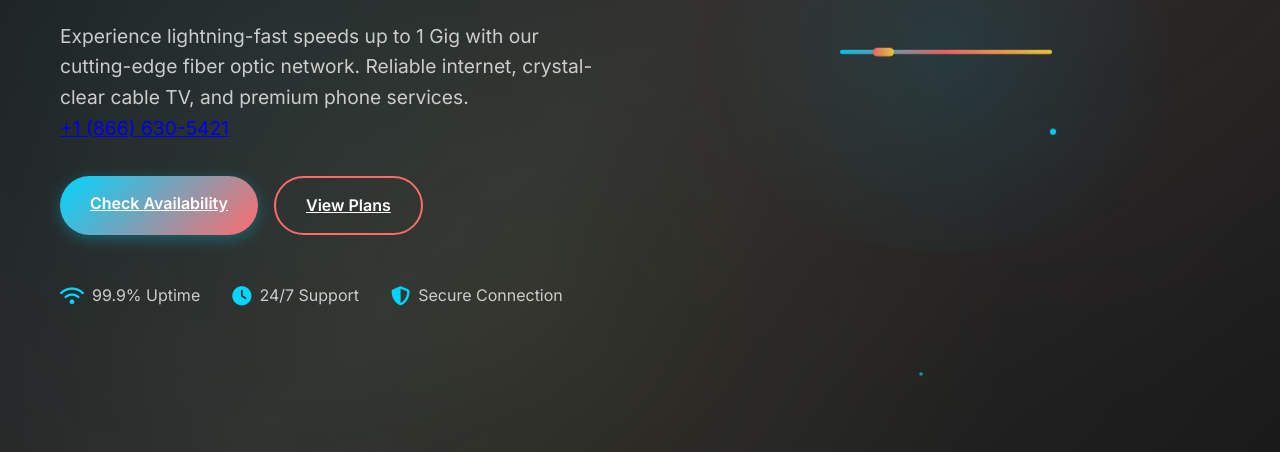
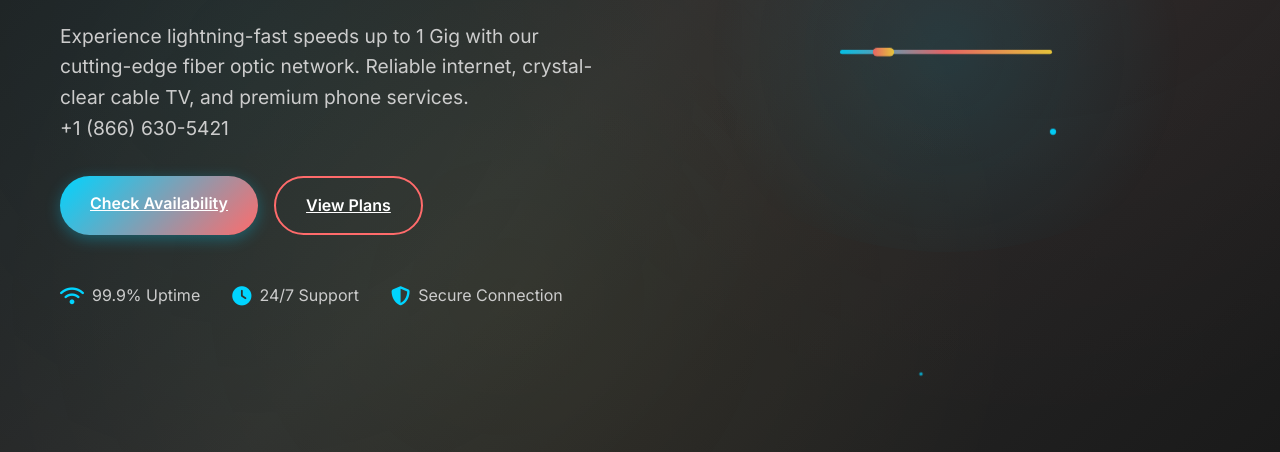
Before and after one commit to alturafibers/altura-fiber, a website built with Vite: page index.html in a window 1280 px wide. Shown: the part 348-800 px from the top of the page. Built offline with nearby package versions, Linux system fonts and the light colour scheme.

Commit message:
Update index.html

```diff
--- a/index.html
+++ b/index.html
@@ -42,7 +42,7 @@
                 </h1>
                 <p class="hero-description">
                     Experience lightning-fast speeds up to 1 Gig with our cutting-edge fiber optic network.
-                    Reliable internet, crystal-clear cable TV, and premium phone services.<br><a href="tel:+18666305421">+1 (866) 630-5421</a>
+                    Reliable internet, crystal-clear cable TV, and premium phone services.<br>+1 (866) 630-5421
 
                 </p>
                 <div class="hero-buttons">
```
